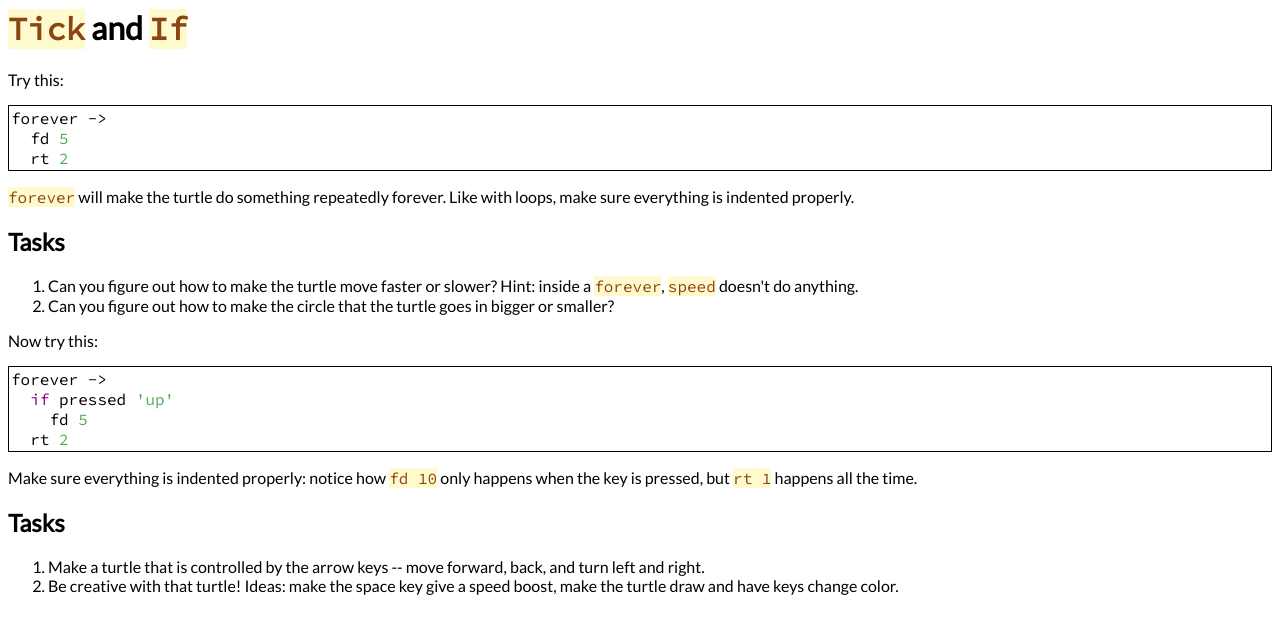
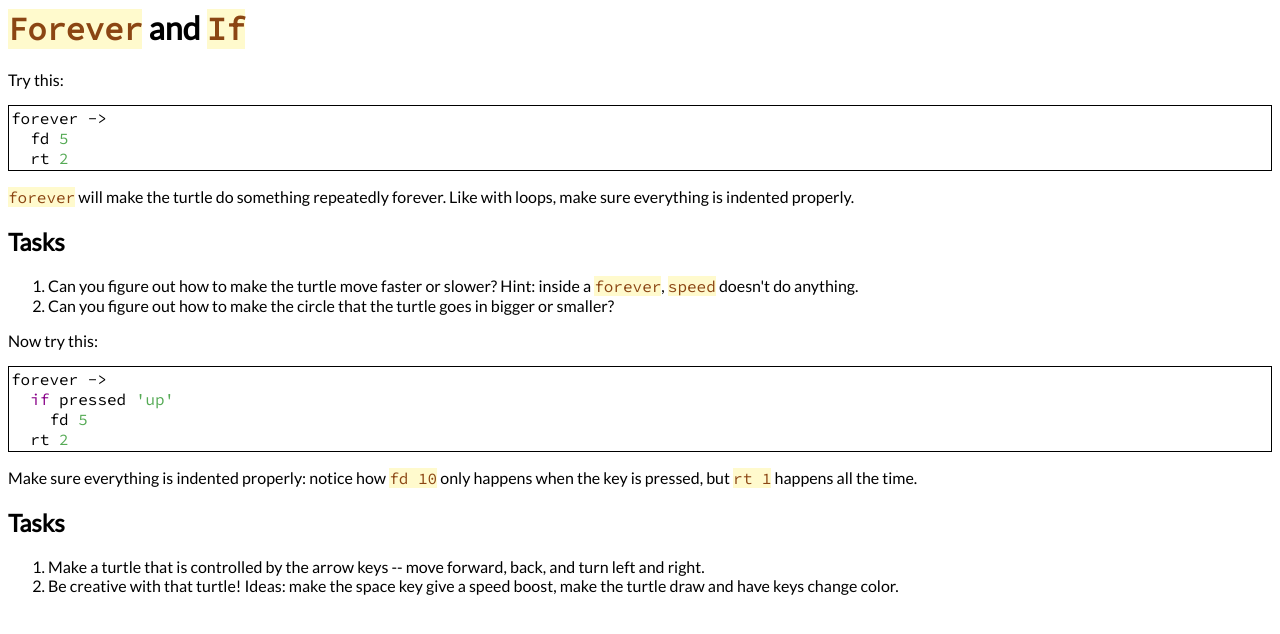
Before and after one commit to dabbler0/pencilcode-lessons, a website: page built-lessons/jcp7.html in a window 1280 px wide. Drawn offline with Linux system fonts and the light colour scheme.

Commit message:
Oops, fix typo

```diff
--- a/built-lessons/jcp7.html
+++ b/built-lessons/jcp7.html
@@ -3,7 +3,7 @@
     <link rel='stylesheet' href='css/lesson.css'/>
   </head>
   <body>
-    <h1 id="-tick-and-if-"><code class="codespan">Tick</code> and <code class="codespan">If</code></h1>
+    <h1 id="-forever-and-if-"><code class="codespan">Forever</code> and <code class="codespan">If</code></h1>
 <p>Try this:</p>
 <pre><code>forever -&gt;
   fd <span class="hljs-number">5</span>
```
